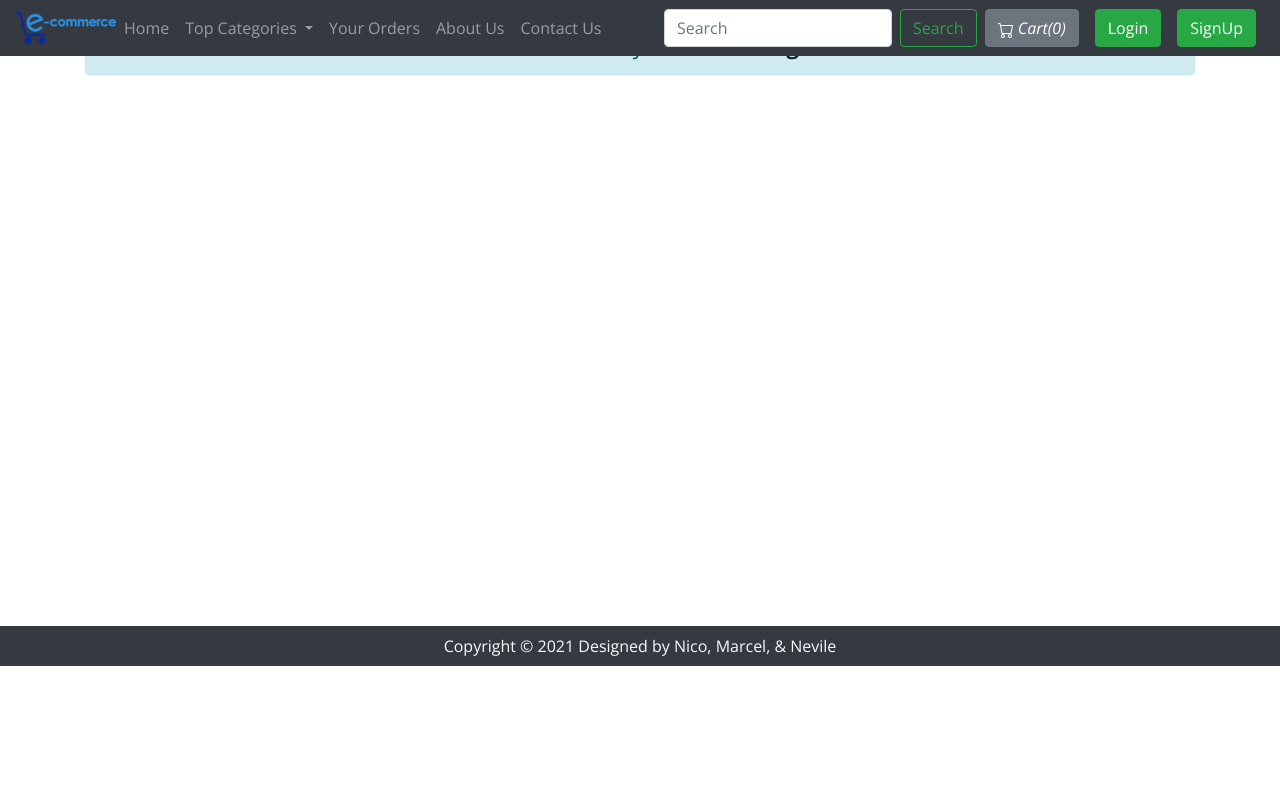
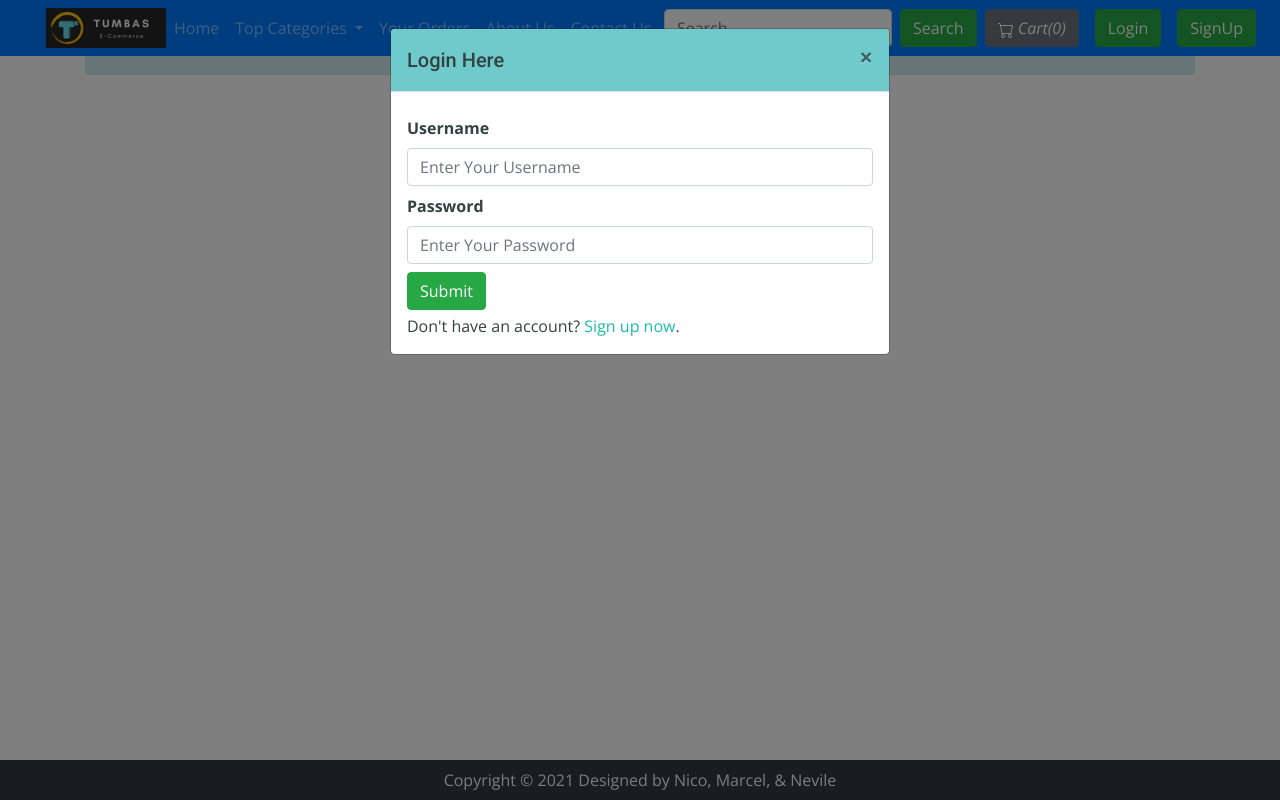
Before and after one commit to marcelinusyudistira/UTS_PW_Ecomm, a PHP site: page /PW_UTS_Ecomm/viewCart.php in a window 1280 px wide, after a click on "Login". Run offline with PHP 8.4, Linux system fonts and the light colour scheme; data that the repository does not hold is empty; some libraries are stand-ins or nearby versions.

Commit message:
update fungsionalitas

```diff
--- a/about.php
+++ b/about.php
@@ -14,11 +14,6 @@
 
   <title>About Us</title>
   <link rel="icon" href="img/logo.png" type="image/x-icon">
-
-  <!-- Google Fonts -->
-  <link
-    href="https://fonts.googleapis.com/css?family=Open+Sans:300,300i,400,400i,600,600i,700,700i|Roboto:300,300i,400,400i,500,500i,700,700i|Poppins:300,300i,400,400i,500,500i,600,600i,700,700i"
-    rel="stylesheet">
 
   <!-- Vendor CSS Files -->
   <link href="assets/vendor/bootstrap/css/bootstrap.min.css" rel="stylesheet">
--- a/admin/index.php
+++ b/admin/index.php
@@ -50,8 +50,7 @@
     <!-- jQuery first, then Popper.js, then Bootstrap JS -->
     <script src="https://code.jquery.com/jquery-3.4.1.min.js" integrity="sha256-CSXorXvZcTkaix6Yvo6HppcZGetbYMGWSFlBw8HfCJo=" crossorigin="anonymous"></script>
     <script src="https://cdn.jsdelivr.net/npm/popper.js@1.16.0/dist/umd/popper.min.js" integrity="sha384-Q6E9RHvbIyZFJoft+2mJbHaEWldlvI9IOYy5n3zV9zzTtmI3UksdQRVvoxMfooAo" crossorigin="anonymous"></script>
-    <script src="https://cdn.jsdelivr.net/npm/bootstrap@5.0.2/dist/js/bootstrap.min.js"
-    integrity="sha384-cVKIPhGWiC2Al4u+LWgxfKTRIcfu0JTxR+EQDz/bgldoEyl4H0zUF0QKbrJ0EcQF" crossorigin="anonymous">
+    <script src="https://stackpath.bootstrapcdn.com/bootstrap/4.4.1/js/bootstrap.min.js" integrity="sha384-wfSDF2E50Y2D1uUdj0O3uMBJnjuUD4Ih7YwaYd1iqfktj0Uod8GCExl3Og8ifwB6" crossorigin="anonymous"></script>
     <script src="https://unpkg.com/bootstrap-show-password@1.2.1/dist/bootstrap-show-password.min.js"></script>
     <script src="assetsForSideBar/js/main.js"></script>
 
--- a/admin/menuManage.php
+++ b/admin/menuManage.php
@@ -92,7 +92,7 @@
                                                 <p>Price : <b>' .$itemPrice. '</b></p>
                                             </td>
                                             <td class="text-center">
-												<div class="row mx-auto" style="width:112px">
+												<div class="=d-grid gap-2 d-md-flex" style="width:100px; margin-left:18px;">
 													<button class="btn btn-sm btn-primary" type="button" data-toggle="modal" data-target="#updateItem' .$itemId. '">Edit</button>
 													<form action="partials/menuManage.php" method="POST">
 														<button name="removeItem" class="btn btn-sm btn-danger" style="margin-left:9px;">Delete</button>
--- a/partials/checkoutModal.php
+++ b/partials/checkoutModal.php
@@ -3,7 +3,7 @@
     <div class="modal-dialog modal-dialog-centered" role="document">
         <div class="modal-content">
         <div class="modal-header">
-            <h5 class="modal-title" id="checkoutModal">Enter Your Details:</h5>
+            <h5 class="modal-title" id="checkoutModal">Detail Pengiriman :</h5>
             <button type="button" class="close" data-dismiss="modal" aria-label="Close">
             <span aria-hidden="true">&times;</span>
             </button>
@@ -11,30 +11,30 @@
         <div class="modal-body">
             <form action="partials/manageCart.php" method="post">
                 <div class="form-group">
-                    <b><label for="address">Address:</label></b>
-                    <input class="form-control" id="address" name="address" placeholder="1234 Main St" type="text" required minlength="3" maxlength="500">
+                    <b><label for="address">Alamat :</label></b>
+                    <input class="form-control" id="address" name="address" placeholder="Jl. YosSudarso 145" type="text" required minlength="3" maxlength="500">
                 </div>
                 <div class="form-group">
-                    <b><label for="address1">Address Line 2:</label></b>
-                    <input class="form-control" id="address1" name="address1" placeholder="near st, Surat, Gujarat" type="text">
+                    <b><label for="address1">Petunjuk Rumah :</label></b>
+                    <input class="form-control" id="address1" name="address1" placeholder="Dibelakang POM Bensin Yogya" type="text">
                 </div>
                 <div class="form-row">
                     <div class="form-group col-md-6 mb-0">
-                        <b><label for="phone">Phone No:</label></b>
+                        <b><label for="phone">Nomor HP :</label></b>
                         <div class="input-group mb-3">
                         <div class="input-group-prepend">
-                            <span class="input-group-text" id="basic-addon">+91</span>
+                            <span class="input-group-text" id="basic-addon">+62</span>
                         </div>
-                        <input type="tel" class="form-control" id="phone" name="phone" placeholder="xxxxxxxxxx" required pattern="[0-9]{10}" maxlength="10">
+                        <input type="tel" class="form-control" id="phone" name="phone" placeholder="xxxxxxxx" required pattern="[0-9]{10}" maxlength="10">
                         </div>
                     </div>
                     <div class="form-group col-md-6 mb-0">
-                        <b><label for="zipcode">Zip Code:</label></b>
+                        <b><label for="zipcode">Kode ZIP :</label></b>
                         <input type="text" class="form-control" id="zipcode" name="zipcode" placeholder="xxxxxx" required pattern="[0-9]{6}" maxlength="6">
                     </div>
                 </div>
                 <div class="form-group">
-                    <b><label for="password">Password:</label></b>
+                    <b><label for="password">Password :</label></b>
                     <input class="form-control" id="password" name="password" placeholder="Enter Password" type="password" required minlength="4" maxlength="21" data-toggle="password">
                 </div>
                 <div class="modal-footer">
--- a/partials/navbar.php
+++ b/partials/navbar.php
@@ -16,8 +16,8 @@
 
 $systemName = $row['sistemName'];
 
-echo '<nav class="navbar fixed-top navbar-expand-lg navbar-dark bg-dark">
-    <a href="index.php" class="scrollto"><img src="img/nav-logo1.png" alt="" title=""></a>
+echo '<nav class="navbar fixed-top navbar-expand-lg navbar-dark bg-primary">
+    <a href="index.php" class="scrollto" style="margin-left: 30px"><img src="img/logo1.png" alt="" title="" width="120px" height="40px"></a>
       <button class="navbar-toggler" type="button" data-toggle="collapse" data-target="#navbarSupportedContent" aria-controls="navbarSupportedContent" aria-expanded="false" aria-label="Toggle navigation">
         <span class="navbar-toggler-icon"></span>
       </button>
@@ -53,7 +53,7 @@
         <form method="get" action="/PW_UTS_Ecomm/search.php" class="navbar-nav ms-auto">
 
           <input class="form-control mr-sm-2" type="search" name="search" id="search" placeholder="Search" aria-label="Search" required>
-          <button class="btn btn-outline-success my-2 my-sm-0" type="submit">Search</button>
+          <button class="btn btn-success my-2 my-sm-0" type="submit">Search</button>
         </form>';
 
         $countsql = "SELECT SUM(`itemQuantity`) FROM `viewcart` WHERE `userId`=$userId";
--- a/viewCart.php
+++ b/viewCart.php
@@ -21,6 +21,18 @@
 
     <!-- Template Main CSS File -->
     <link href="assets/css/style.css" rel="stylesheet">
+
+    <style>
+        .footer {
+            position: fixed;
+            left: 0;
+            bottom: 0;
+            width: 100%;
+            background-color: red;
+            color: white;
+            text-align: center;
+            }
+    </style>
 </head>
 <body>
 
@@ -36,7 +48,7 @@
               <strong>Info!</strong> online payment are currently disabled so please choose cash on delivery.
             </div>
             <div class="col-lg-12 text-center border rounded bg-light my-3">
-                <h1>My Cart</h1>
+                <h1>Keranjang Saya</h1>
             </div>
             <div class="col-lg-8">
                 <div class="card wish-list mb-3">
@@ -44,13 +56,13 @@
                         <thead class="thead-light">
                             <tr>
                                 <th scope="col">No.</th>
-                                <th scope="col">Item Name</th>
-                                <th scope="col">Item Price</th>
-                                <th scope="col">Quantity</th>
-                                <th scope="col">Total Price</th>
+                                <th scope="col">Nama Barang</th>
+                                <th scope="col">Harga Barang</th>
+                                <th scope="col">Jumlah</th>
+                                <th scope="col">Total Harga</th>
                                 <th scope="col">
                                     <form action="partials/manageCart.php" method="POST">
-                                        <button name="removeAllItem" class="btn btn-sm btn-outline-danger">Remove All</button>
+                                        <button name="removeAllItem" class="btn btn-sm btn-outline-danger">Hapus Semua</button>
                                         <input type="hidden" name="userId" value="<?php $userId = $_SESSION['userId']; echo $userId ?>">
                                     </form>
                                 </th>
@@ -80,21 +92,21 @@
                                             <td>' . $itemPrice . '</td>
                                             <td>
                                                 <form id="frm' . $itemId . '">
-                                                    <input type="hidden" name="pizzaId" value="' . $itemId . '">
+                                                    <input type="hidden" name="itemId" value="' . $itemId . '">
                                                     <input type="number" name="quantity" value="' . $Quantity . '" class="text-center" onchange="updateCart(' . $itemId . ')" onkeyup="return false" style="width:60px" min=1 oninput="check(this)" onClick="this.select();">
                                                 </form>
                                             </td>
                                             <td>' . $total . '</td>
                                             <td>
                                                 <form action="partials/manageCart.php" method="POST">
-                                                    <button name="removeItem" class="btn btn-sm btn-outline-danger">Remove</button>
+                                                    <button name="removeItem" class="btn btn-sm btn-outline-danger">Hapus</button>
                                                     <input type="hidden" name="itemId" value="'.$itemId. '">
                                                 </form>
                                             </td>
                                         </tr>';
                                 }
                                 if($counter==0) {
-                                    ?><script> document.getElementById("cont").innerHTML = '<div class="col-md-12 my-5"><div class="card"><div class="card-body cart"><div class="col-sm-12 empty-cart-cls text-center"> <img src="https://i.imgur.com/dCdflKN.png" width="130" height="130" class="img-fluid mb-4 mr-3"><h3><strong>Your Cart is Empty</strong></h3><h4>Add something to make me happy :)</h4> <a href="index.php" class="btn btn-primary cart-btn-transform m-3" data-abc="true">continue shopping</a> </div></div></div></div>';</script> <?php
+                                    ?><script> document.getElementById("cont").innerHTML = '<div class="col-md-12 my-5"><br><br><div class="card"><div class="card-body cart"><div class="col-sm-12 empty-cart-cls text-center"> <img src="https://i.imgur.com/dCdflKN.png" width="130" height="130" class="img-fluid mb-4 mr-3"><h3><strong>Keranjangmu masih kosong</strong></h3><h4>Silahkan untuk mengorder barang terlebih dahulu</h4> <a href="index.php" class="btn btn-primary cart-btn-transform m-3" data-abc="true">continue shopping</a> </div></div></div></div>';</script> <?php
                                 }
                             ?>
                         </tbody>
@@ -106,14 +118,14 @@
                     <div class="pt-4 border bg-light rounded p-3">
                         <h5 class="mb-3 text-uppercase font-weight-bold text-center">Order summary</h5>
                         <ul class="list-group list-group-flush">
-                            <li class="list-group-item d-flex justify-content-between align-items-center border-0 px-0 pb-0 bg-light">Total Price<span>Rp. <?php echo $totalPrice ?></span></li>
-                            <li class="list-group-item d-flex justify-content-between align-items-center px-0 bg-light">Shipping<span>Rp. 0</span></li>
+                            <li class="list-group-item d-flex justify-content-between align-items-center border-0 px-0 pb-0 bg-light">Total Harga<span>Rp. <?php echo $totalPrice ?></span></li>
+                            <li class="list-group-item d-flex justify-content-between align-items-center px-0 bg-light">Biaya kirim<span>Rp. 0</span></li>
                             <li class="list-group-item d-flex justify-content-between align-items-center border-0 px-0 mb-3 bg-light">
                                 <div>
-                                    <strong>The total amount of</strong>
-                                    <strong><p class="mb-0">(including Tax & Charge)</p></strong>
+                                    <strong>Total Biaya</strong>
+                                    <strong><p class="mb-0">(Termasuk Pajak)</p></strong>
                                 </div>
-                                <span><strong>Rs. <?php echo $totalPrice ?></strong></span>
+                                <span><strong>Rp. <?php echo $totalPrice ?></strong></span>
                             </li>
                         </ul>
                         <div class="form-check">
@@ -125,7 +137,7 @@
                         <div class="form-check">
                             <input class="form-check-input" type="radio" name="flexRadioDefault1" id="flexRadioDefault1" disabled>
                             <label class="form-check-label" for="flexRadioDefault1">
-                                Online Payment
+                                Pembayaran Online
                             </label>
                         </div><br>
                         <button type="button" class="btn btn-primary btn-block" data-toggle="modal" data-target="#checkoutModal">go to checkout</button>
@@ -166,18 +178,10 @@
 
     <!-- Optional JavaScript -->
     <!-- jQuery first, then Popper.js, then Bootstrap JS -->
-    <script src="https://code.jquery.com/jquery-3.4.1.min.js"
-        integrity="sha256-CSXorXvZcTkaix6Yvo6HppcZGetbYMGWSFlBw8HfCJo=" crossorigin="anonymous"></script>
-    <script src="https://cdn.jsdelivr.net/npm/@popperjs/core@2.9.2/dist/umd/popper.min.js"
-        integrity="sha384-IQsoLXl5PILFhosVNubq5LC7Qb9DXgDA9i+tQ8Zj3iwWAwPtgFTxbJ8NT4GN1R8p" crossorigin="anonymous">
-    </script>
-    <script src="https://cdn.jsdelivr.net/npm/bootstrap@5.0.2/dist/js/bootstrap.min.js"
-        integrity="sha384-cVKIPhGWiC2Al4u+LWgxfKTRIcfu0JTxR+EQDz/bgldoEyl4H0zUF0QKbrJ0EcQF" crossorigin="anonymous">
-    </script>
+    <script src="https://code.jquery.com/jquery-3.4.1.min.js" integrity="sha256-CSXorXvZcTkaix6Yvo6HppcZGetbYMGWSFlBw8HfCJo=" crossorigin="anonymous"></script>
+    <script src="https://cdn.jsdelivr.net/npm/popper.js@1.16.0/dist/umd/popper.min.js" integrity="sha384-Q6E9RHvbIyZFJoft+2mJbHaEWldlvI9IOYy5n3zV9zzTtmI3UksdQRVvoxMfooAo" crossorigin="anonymous"></script>
+    <script src="https://stackpath.bootstrapcdn.com/bootstrap/4.4.1/js/bootstrap.min.js" integrity="sha384-wfSDF2E50Y2D1uUdj0O3uMBJnjuUD4Ih7YwaYd1iqfktj0Uod8GCExl3Og8ifwB6" crossorigin="anonymous"></script>
     <script src="https://unpkg.com/bootstrap-show-password@1.2.1/dist/bootstrap-show-password.min.js"></script>
-
-    <!-- Template Main JS File -->
-    <script src="assets/js/main.js"></script>
 
     <script>
         function check(input) {
--- a/viewOrder.php
+++ b/viewOrder.php
@@ -202,7 +202,7 @@
                         }
 
                         if($counter==0) {
-                            ?><script> document.getElementById("empty").innerHTML = '<div class="col-md-12 my-5"><div class="card"><div class="card-body cart"><div class="col-sm-12 empty-cart-cls text-center"> <img src="https://i.imgur.com/dCdflKN.png" width="130" height="130" class="img-fluid mb-4 mr-3"><h3><strong>You have not ordered any items.</strong></h3><h4>Please order to make me happy :)</h4> <a href="index.php" class="btn btn-primary cart-btn-transform m-3" data-abc="true">continue shopping</a> </div></div></div></div>';</script> <?php
+                            ?><script> document.getElementById("empty").innerHTML = '<div class="col-md-12 my-5"><div class="card"><div class="card-body cart"><div class="col-sm-12 empty-cart-cls text-center"> <img src="https://i.imgur.com/dCdflKN.png" width="130" height="130" class="img-fluid mb-4 mr-3"><h3><strong>Anda Belum Memiliki Order</strong></h3><h4>Silahkan melakukan order terlebih dahulu :)</h4> <a href="index.php" class="btn btn-primary cart-btn-transform m-3" data-abc="true">Kembali Berbelanja</a> </div></div></div></div>';</script> <?php
                         }
                     ?>
                 </tbody>
```
Also changed, not shown: contact.php (+18 -20 lines), index.php (+4 -8 lines), viewItemList.php (+20 -39 lines), img/card-1.jpg (added), img/card-2.jpg (added), img/card-3.jpg (added), img/card-4.jpg (added), img/card-5.jpg (added), img/card-6.jpg (added), img/card-7.jpg (added), img/card-8.jpeg (added), img/item-25.jpg (added), img/logo1.png (added).
